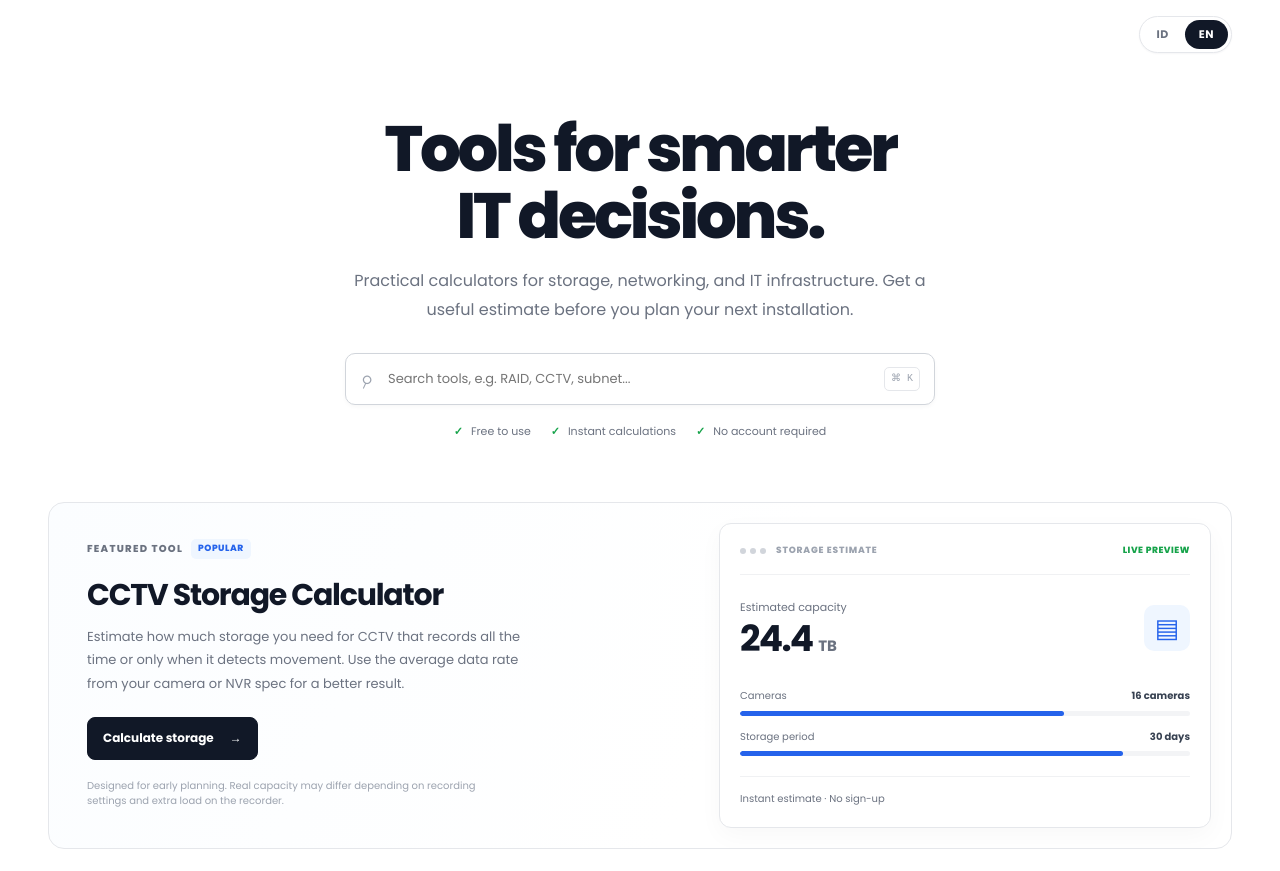
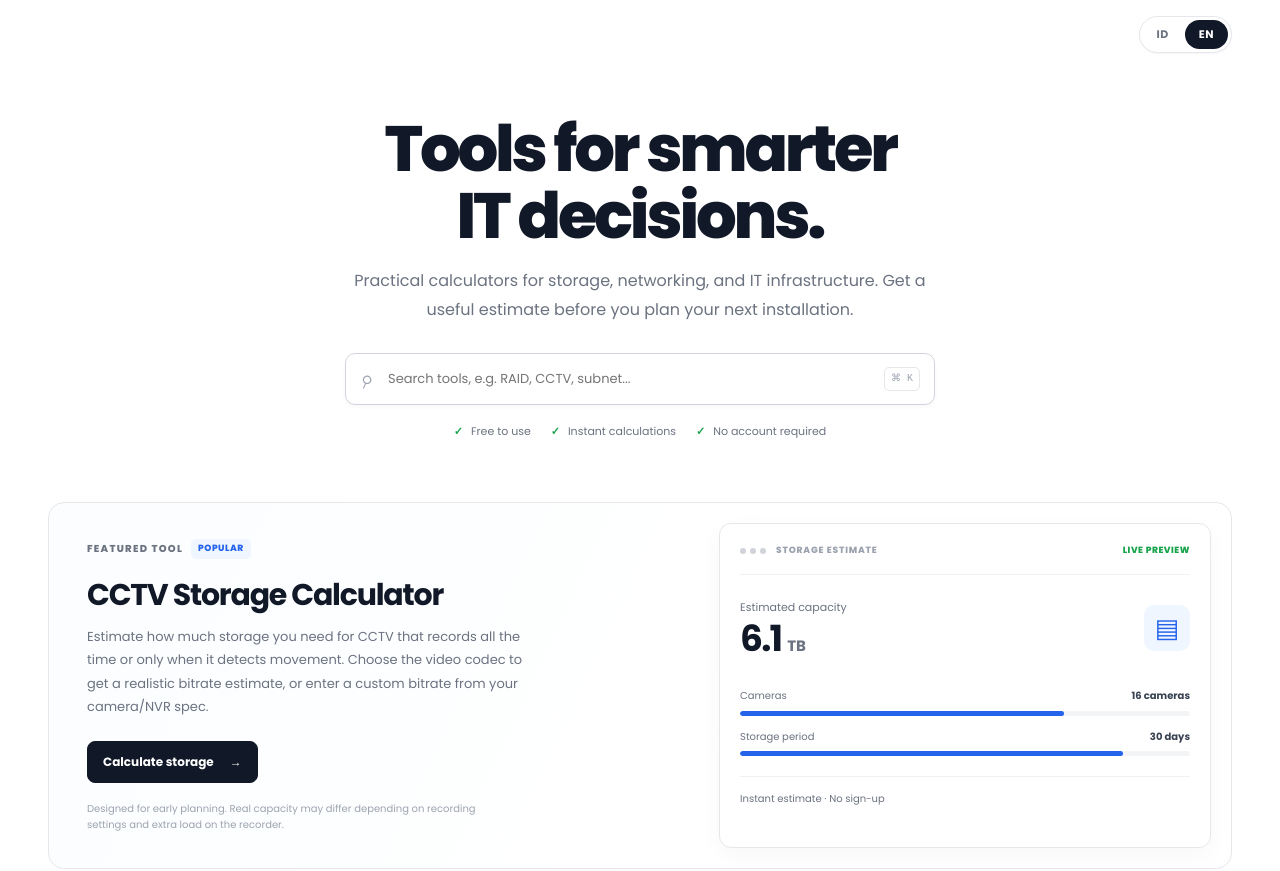
Before and after one commit to zashshidqy/asatechid-tools, a plain HTML site: page index.html in a window 1280 px wide. Shown: the top 871 px of the page. Drawn offline with Linux system fonts and the light colour scheme.

Commit message:
update kalkulator cctv

```diff
--- a/index.html
+++ b/index.html
@@ -11,7 +11,7 @@
 <body style="margin:0;padding:0 16px;">
 <!--
 AsaTechID Tools Hub — Elementor Custom HTML
-Version: 2.3.1 (Poppins font)
+Version: 2.4.0 (CCTV codec MJPEG/H.264/H.265)
 Paste into Elementor > Custom HTML widget.
 -->
 <div id="asatechid-tools" class="ati">
@@ -326,6 +326,7 @@ Paste into Elementor > Custom HTML widget.
   const OPT_WORK=[["office",{en:"Office",id:"Kantor"}],["hybrid",{en:"Hybrid / remote",id:"Kantor + jarak jauh"}],["warehouse",{en:"Warehouse / industrial",id:"Gudang / industri"}],["retail",{en:"Shop / branch",id:"Toko / cabang"}]];
   const OPT_NEEDS=[["mixed",{en:"General IT + networking",id:"TI umum + jaringan"}],["storage",{en:"Server / storage",id:"Server / penyimpanan"}],["cctv",{en:"CCTV / monitoring",id:"CCTV / pemantauan"}],["wifi",{en:"Wi-Fi / wireless",id:"Wi-Fi / nirkabel"}],["backup",{en:"Backup / recovery after a disaster",id:"Backup / pemulihan setelah musibah"}]];
   const OPT_CRIT=[["low",{en:"Normal",id:"Biasa"}],["medium",{en:"Important for business",id:"Penting untuk bisnis"}],["high",{en:"Very important",id:"Sangat penting"}]];
+  const OPT_CODEC=[["mjpeg",{en:"MJPEG (no temporal compression)",id:"MJPEG (tanpa kompresi temporal)"}],["h264",{en:"H.264 / AVC",id:"H.264 / AVC"}],["h265",{en:"H.265 / HEVC",id:"H.265 / HEVC"}],["custom",{en:"Custom bitrate",id:"Bitrate kustom"}]];
   function findOpt(list,val){const o=list.find(x=>String(x[0])===String(val));return o?p(o[1]):String(val);}
 
   /* ---------- tool definitions ---------- */
@@ -333,25 +334,31 @@ Paste into Elementor > Custom HTML widget.
     cctv:{category:"storage",icon:"▤",search:"cctv storage surveillance hdd camera retention kamera pengawasan penyimpanan",
       openLabel:{en:"Open calculator",id:"Buka kalkulator"},
       title:{en:"CCTV Storage Calculator",id:"Kalkulator Penyimpanan CCTV"},
-      desc:{en:"Estimate how much storage you need for CCTV that records all the time or only when it detects movement. Use the average data rate from your camera or NVR spec for a better result.",
-            id:"Perkiraan ruang penyimpanan untuk rekaman CCTV terus-menerus atau hanya saat ada gerakan. Gunakan kecepatan data rata-rata dari spesifikasi kamera/NVR agar hasil lebih akurat."},
+      desc:{en:"Estimate how much storage you need for CCTV that records all the time or only when it detects movement. Choose the video codec to get a realistic bitrate estimate, or enter a custom bitrate from your camera/NVR spec.",
+            id:"Perkiraan ruang penyimpanan untuk rekaman CCTV terus-menerus atau hanya saat ada gerakan. Pilih kodek video untuk mendapatkan estimasi bitrate realistis, atau isi bitrate kustom dari spesifikasi kamera/NVR Anda."},
       fields:[
         {id:"cameras",type:"number",value:16,min:1,max:10000,step:1,label:{en:"Number of cameras",id:"Jumlah kamera"},unit:{en:"cameras",id:"kamera"}},
-        {id:"bitrate",type:"number",value:4,min:.1,max:1000,step:.1,label:{en:"Average data rate per camera",id:"Kecepatan data rata-rata per kamera"},unit:{en:"Mbps",id:"Mbps"},help:{en:"Use the average data rate, not just the camera resolution.",id:"Gunakan kecepatan data rata-rata, bukan hanya ukuran resolusi kamera."}},
+        {id:"codec",type:"select",value:"h264",options:OPT_CODEC,label:{en:"Video codec / compression",id:"Kodek video / kompresi"},help:{en:"Typical bitrate for 1080p30: MJPEG ~20 Mbps, H.264 ~4 Mbps, H.265 ~2 Mbps. Adjust for your resolution/FPS.",id:"Bitrate khas 1080p30: MJPEG ~20 Mbps, H.264 ~4 Mbps, H.265 ~2 Mbps. Sesuaikan untuk resolusi/FPS Anda."}},
+        {id:"bitrate",type:"number",value:4,min:.1,max:1000,step:.1,label:{en:"Average data rate per camera",id:"Kecepatan data rata-rata per kamera"},unit:{en:"Mbps",id:"Mbps"},help:{en:"Use the average data rate from your camera/NVR spec. This overrides the codec preset.",id:"Gunakan kecepatan data rata-rata dari spesifikasi kamera/NVR. Ini mengeset ulang preset kodek."}},
         {adv:true,id:"hours",type:"number",value:24,min:.1,max:24,step:.5,label:{en:"Recording hours per day",id:"Jam merekam per hari"},unit:{en:"hours/day",id:"jam/hari"}},
         {id:"days",type:"number",value:30,min:1,max:3650,step:1,label:{en:"Storage period",id:"Lama penyimpanan"},unit:{en:"days",id:"hari"}},
         {adv:true,id:"reserve",type:"number",value:15,min:0,max:80,step:1,label:{en:"Capacity reserve",id:"Cadangan kapasitas"},unit:{en:"%",id:"%"}},
         {adv:true,id:"motion",type:"number",value:100,min:1,max:100,step:1,label:{en:"Share of time recording",id:"Persentase waktu merekam"},unit:{en:"%",id:"%"},help:{en:"Recording all the time = 100%. Movement-only recording is usually lower and depends on the scene.",id:"Rekaman terus-menerus = 100%. Rekaman hanya saat ada gerakan biasanya lebih sedikit, tergantung situasi."}}
       ],
-      calc:v=>{const raw=v.cameras*v.bitrate*3600*v.hours*v.days/8/1e6*(v.motion/100);const total=raw/(1-v.reserve/100);
+      calc:v=>{
+        const codecMap={mjpeg:1,h264:0.25,h265:0.15,custom:1};
+        const effBitrate=(v.codec==="custom"?v.bitrate:(v.bitrate*codecMap[v.codec]));
+        const raw=v.cameras*effBitrate*3600*v.hours*v.days/8/1e6*(v.motion/100);
+        const total=raw/(1-v.reserve/100);
         return result(fmt(total)+" TB",
           {en:"Estimated storage, including reserve.",id:"Perkiraan penyimpanan, sudah termasuk cadangan."},
           [[{en:"Recording data before reserve",id:"Data rekaman sebelum cadangan"},fmt(raw)+" TB"],
            [{en:"With reserve",id:"Dengan cadangan"},fmt(total)+" TB"],
            [{en:"Approx. number of 8 TB disks",id:"Perkiraan jumlah disk 8 TB"},Math.ceil(total/8)+" "+(lang==="id"?"disk":"drives")],
-           [{en:"Total camera data rate",id:"Total kecepatan data kamera"},fmt(v.cameras*v.bitrate)+" Mbps"]],
-          {en:"Uses decimal TB (1 TB = 1,000,000,000,000 bytes). Extra load on the recorder, audio, variable data rates, RAID, and manufacturer formatting can change how much space you really get.",
-           id:"Menggunakan TB desimal (1 TB = 1.000.000.000.000 byte). Beban tambahan pada alat perekam, audio, kecepatan data yang berubah-ubah, RAID, dan format pabrikan dapat mengubah kapasitas yang bisa dipakai."});}},
+           [{en:"Effective bitrate per camera",id:"Bitrate efektif per kamera"},fmt(effBitrate)+" Mbps"],
+           [{en:"Total camera data rate",id:"Total kecepatan data kamera"},fmt(v.cameras*effBitrate)+" Mbps"]],
+          {en:"Uses decimal TB (1 TB = 1,000,000,000,000 bytes). Extra load on the recorder, audio, variable bitrate, RAID, and manufacturer formatting can change usable capacity. Actual bitrate depends on scene complexity, resolution, FPS, and VBR/CBR settings.",
+           id:"Menggunakan TB desimal (1 TB = 1.000.000.000.000 byte). Beban tambahan pada alat perekam, audio, bitrate variabel, RAID, dan format pabrikan dapat mengubah kapasitas yang bisa dipakai. Bitrate aktual bergantung pada kompleksitas scene, resolusi, FPS, dan pengaturan VBR/CBR."});}},
 
     raid:{category:"storage",icon:"▦",search:"raid disk array usable capacity redundancy disk array kapasitas",
       openLabel:{en:"Open calculator",id:"Buka kalkulator"},
```
Also changed, not shown: wordpress-custom-html.html (+16 -8 lines).
